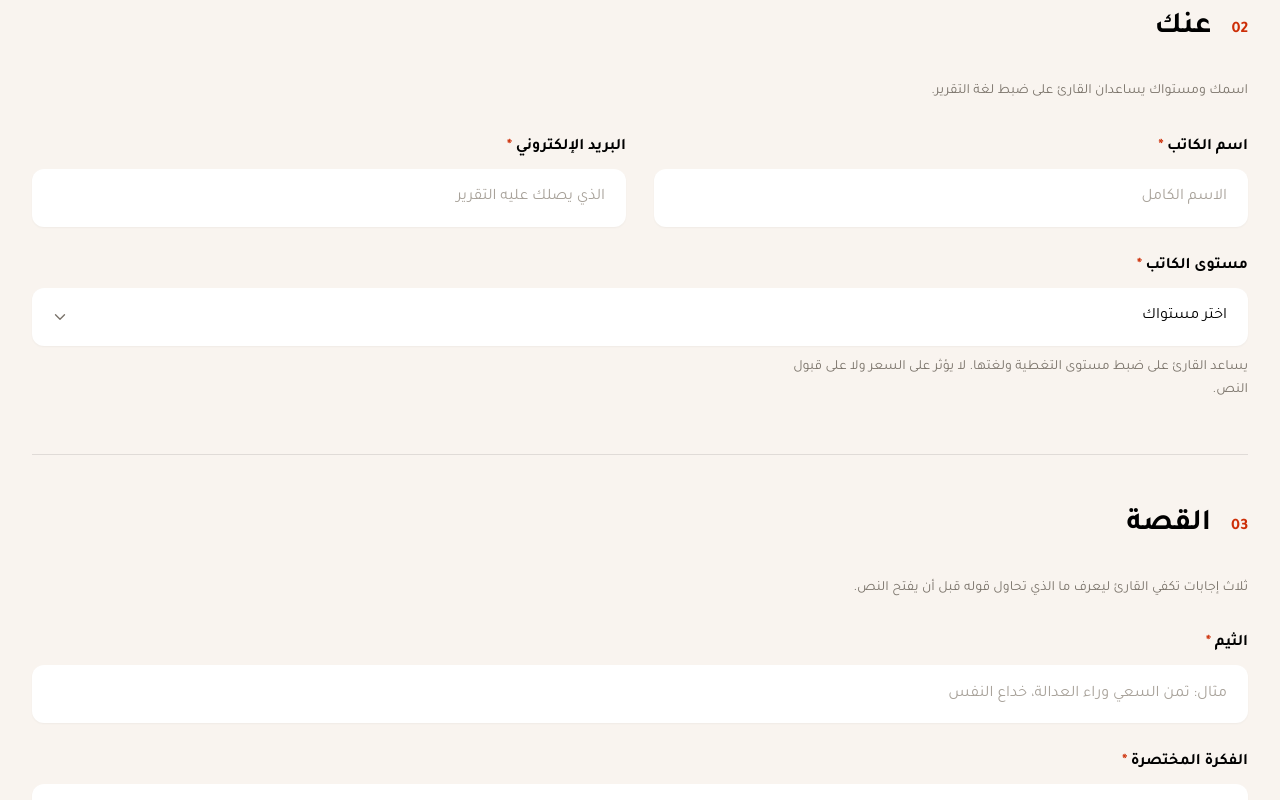
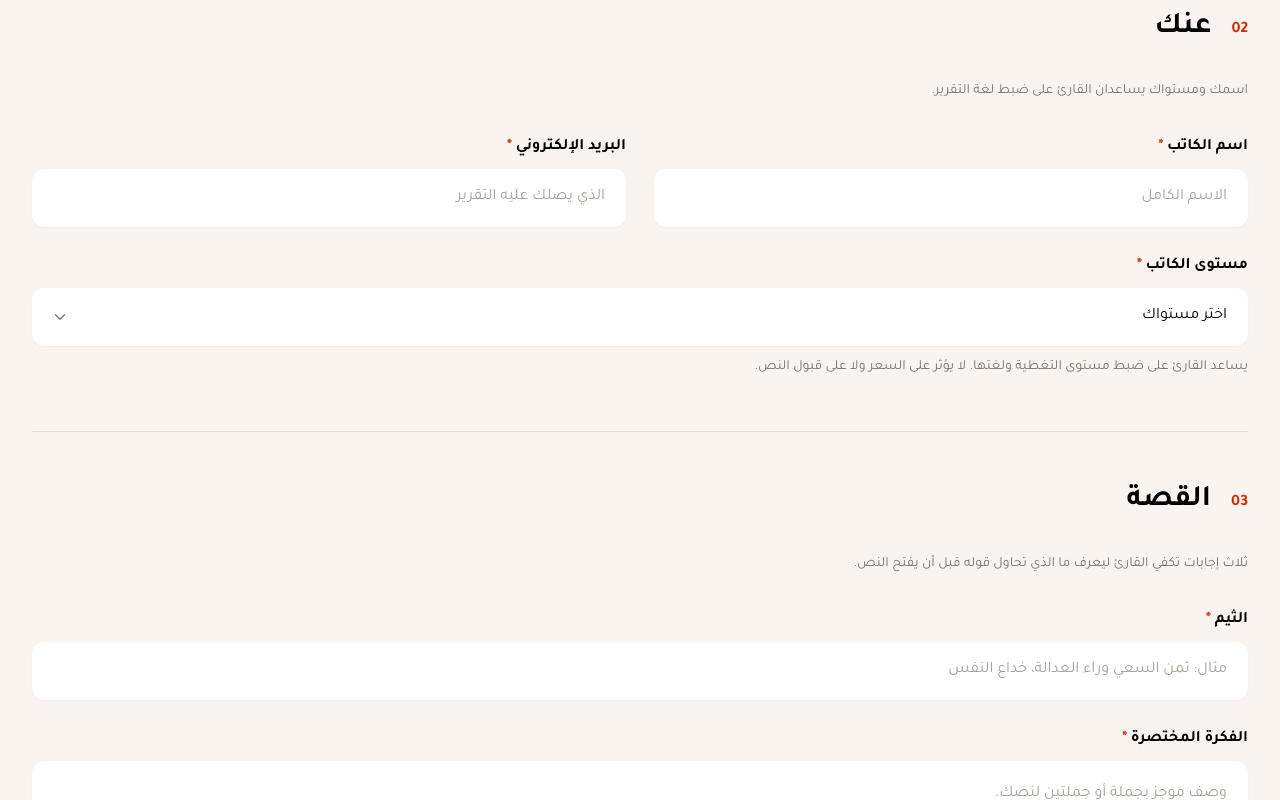
Before and after one commit to ShahadAloufi/sceneone-site, a website: page submit.html in a window 1280 px wide. Shown: the part 1318-2118 px from the top of the page. Drawn offline with nearby package versions, Linux system fonts and the light colour scheme.

Commit message:
Keep the writer-level hint on one line
60ch capped the hint measure at 464px, so the longest one broke onto a
second line although its field was 960px wide. 72ch clears it and still
stops a hint running the container's full width.

Co-Authored-By: Claude Opus 5 <noreply@anthropic.com>

```diff
--- a/css/submit-v2.css
+++ b/css/submit-v2.css
@@ -167,7 +167,10 @@ html[dir="ltr"] .sb2 .sub-field select { background-position: right 18px center;
   box-shadow: 0 0 0 3px rgba(205, 46, 7, .12);
 }
 
-.sb2 .sub-hint { margin: 10px 0 0; max-inline-size: 60ch; font-size: 14px; line-height: 1.7; color: var(--lx-muted); }
+/* 60ch capped the measure at 464px, which broke the longest hint (the writer
+   level) onto a second line although its field was 960px wide. 72ch clears it
+   with room to spare and still stops a hint running the container's full width. */
+.sb2 .sub-hint { margin: 10px 0 0; max-inline-size: 72ch; font-size: 14px; line-height: 1.7; color: var(--lx-muted); }
 .sb2 .sub-err { margin: 8px 0 0; font-size: 14px; color: var(--lx-red); display: none; }
 .sb2 .sub-field.invalid .sub-err { display: block; }
 .sb2 .sub-field.invalid input,
```
